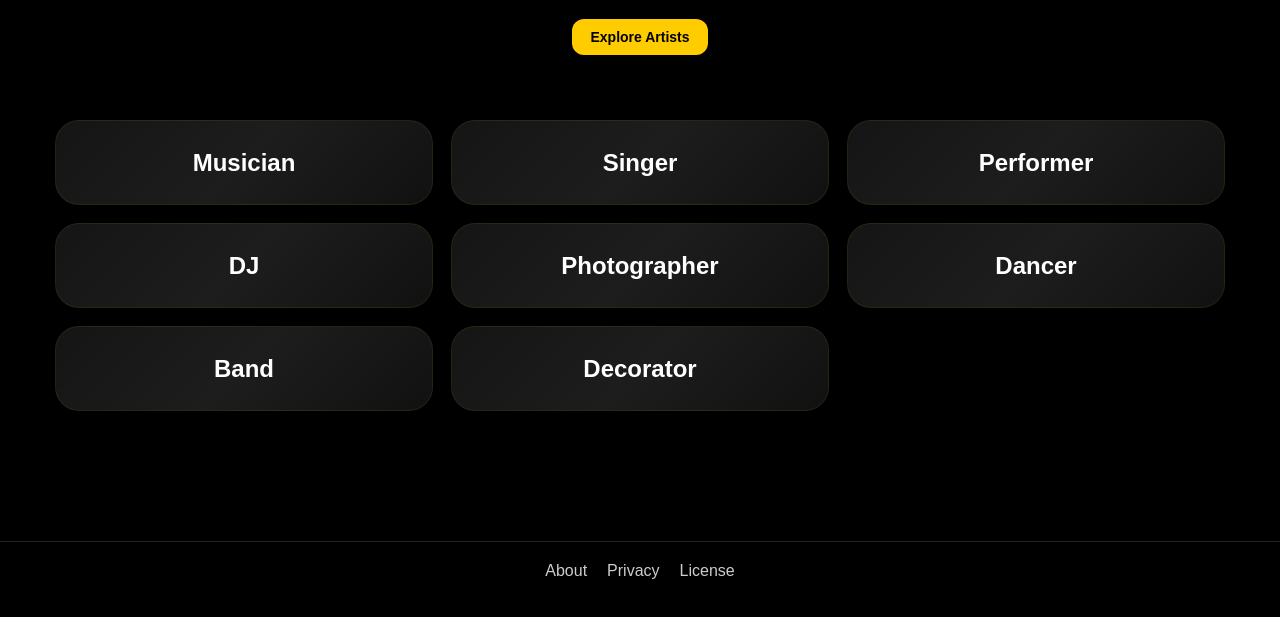
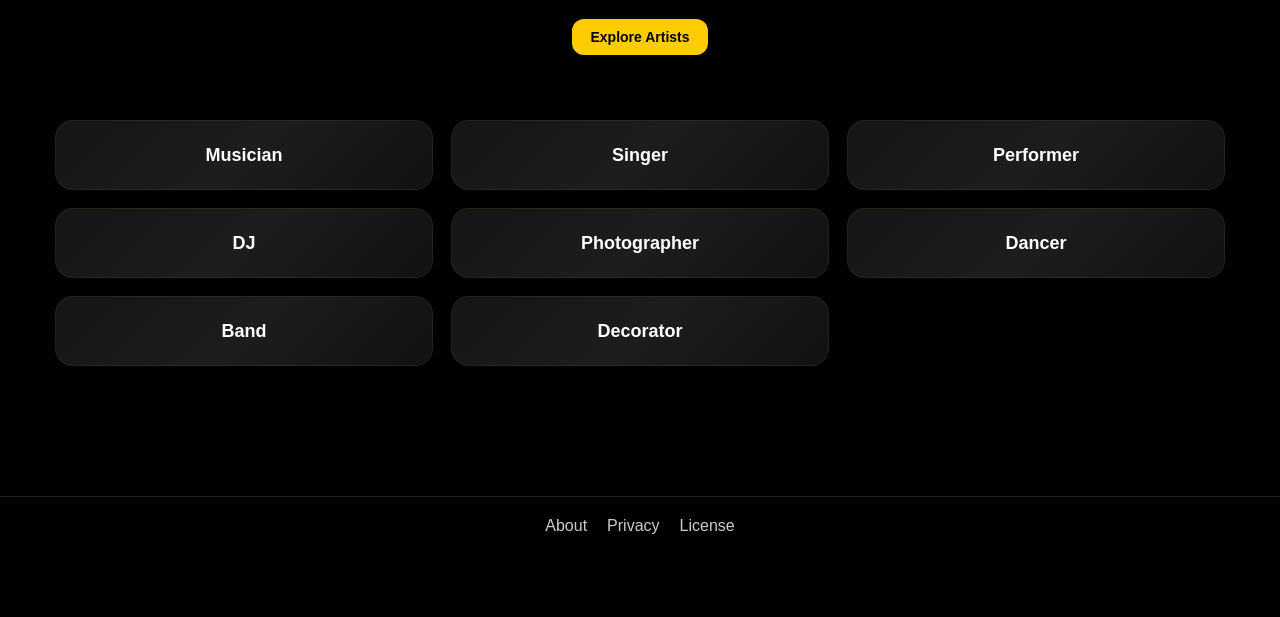
Before and after one commit to babloo3425-sys/BmKalaHub, a website: page web/index.html in a window 1280 px wide. Shown: the part 249-866 px from the top of the page. After the commit the page ends 844 px from the top, so only its background shows below. Drawn offline with Linux system fonts and the light colour scheme; no server answers.

Commit message:
Improved responsive category UI for mobile and web

```diff
--- a/web/style.css
+++ b/web/style.css
@@ -1360,9 +1360,9 @@ textarea{
 
 .categories .card{
 
-  min-height:85px;
+  min-height:70px;
 
-  border-radius:24px;
+  border-radius:18px;
 
   display:flex;
 
@@ -1370,7 +1370,7 @@ textarea{
 
   justify-content:center;
 
-  font-size:24px;
+  font-size:18px;
 
   font-weight:600;
 
@@ -1392,8 +1392,7 @@ textarea{
 
   text-align:center;
 
-  padding:20px;
-
+  padding:14px;
 }
 
 /* HOVER */
```
